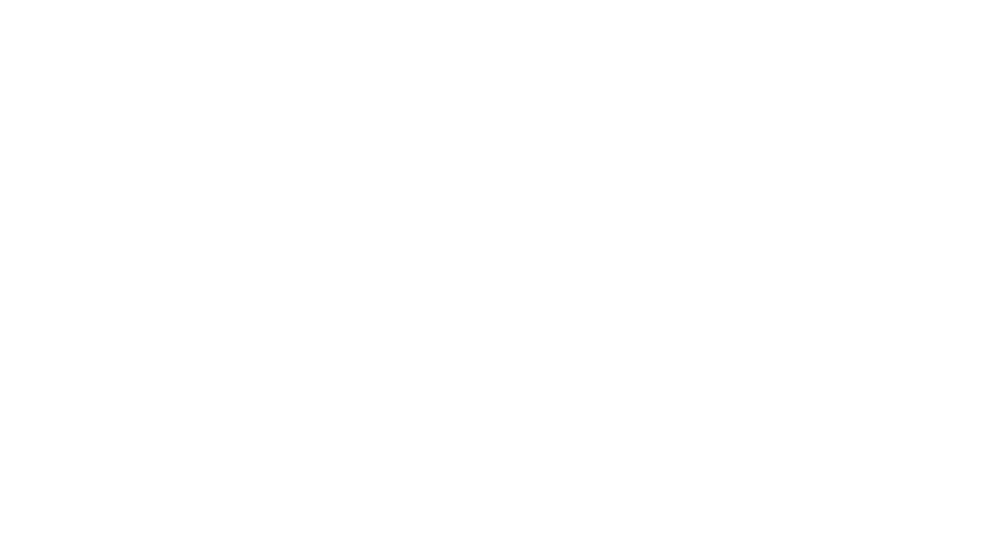
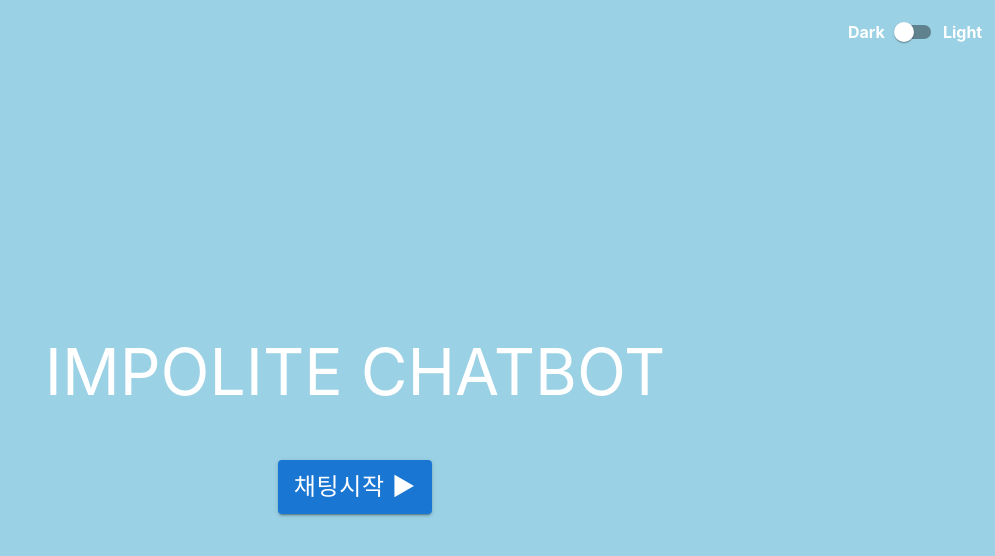
Before and after one commit to sojeong0302/impoliteChatbot, a React (Create React App) app: page / in a window 1280 px wide. Shown: the top 556 px of the page, without its empty margins (285-1280 px from the left). Built offline with nearby package versions, Linux system fonts and the light colour scheme.

Commit message:
design: 메인 레이아웃 #5

```diff
--- a/package.json
+++ b/package.json
@@ -3,6 +3,9 @@
     "version": "0.1.0",
     "private": true,
     "dependencies": {
+        "@emotion/react": "^11.13.0",
+        "@emotion/styled": "^11.13.0",
+        "@mui/material": "^5.16.5",
         "@testing-library/jest-dom": "^5.17.0",
         "@testing-library/react": "^13.4.0",
         "@testing-library/user-event": "^13.5.0",
@@ -10,6 +13,7 @@
         "react-dom": "^18.3.1",
         "react-router-dom": "^6.25.1",
         "react-scripts": "5.0.1",
+        "styled-components": "^6.1.12",
         "web-vitals": "^2.1.4"
     },
     "scripts": {
--- a/src/pages/MainPage/MainPage.js
+++ b/src/pages/MainPage/MainPage.js
@@ -1,5 +1,29 @@
+import { MainContainer, MainAmong, AmongText, SwitchContainer, SwitchText } from "./MainPage.style.js";
+import { Button, Switch } from "@mui/material";
+
 const MainPage = () => {
-    return <></>;
+    return (
+        <>
+            <MainContainer>
+                <SwitchContainer>
+                    <SwitchText>Dark</SwitchText>
+                    <Switch />
+                    <SwitchText>Light</SwitchText>
+                </SwitchContainer>
+                <MainAmong>
+                    <AmongText>IMPOLITE CHATBOT</AmongText>
+                    <Button
+                        variant='contained'
+                        sx={{
+                            fontSize: "1.5rem",
+                        }}
+                    >
+                        채팅시작 ▶
+                    </Button>
+                </MainAmong>
+            </MainContainer>
+        </>
+    );
 };
 
 export default MainPage;
--- /dev/null
+++ b/src/pages/MainPage/MainPage.style.js
@@ -0,0 +1,34 @@
+import styled from "styled-components";
+
+export const MainContainer = styled.div`
+    background-color: #9bd1e5;
+    height: 100vh;
+    width: 100vw;
+`;
+
+export const SwitchContainer = styled.div`
+    display: flex;
+    align-items: center;
+    justify-content: end;
+    padding: 1%;
+`;
+
+export const SwitchText = styled.div`
+    font-weight: bold;
+    color: white;
+`;
+
+export const MainAmong = styled.div`
+    display: flex;
+    flex-direction: column;
+    justify-content: center;
+    align-items: center;
+    width: 100%;
+    height: 90%;
+    gap: 7%;
+`;
+
+export const AmongText = styled.div`
+    color: white;
+    font-size: 64px;
+`;
```
Also changed, not shown: src/pages/MainPage/MainPage.css (deleted), 1 other file (tests, documents, lock files or other folders).
